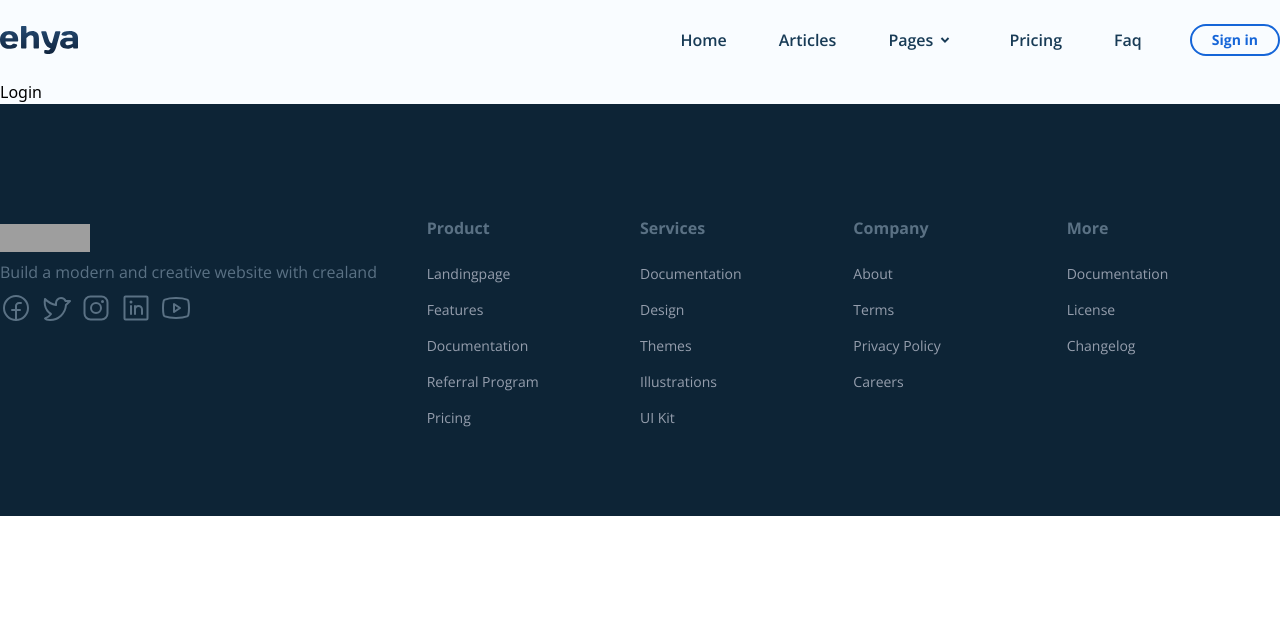
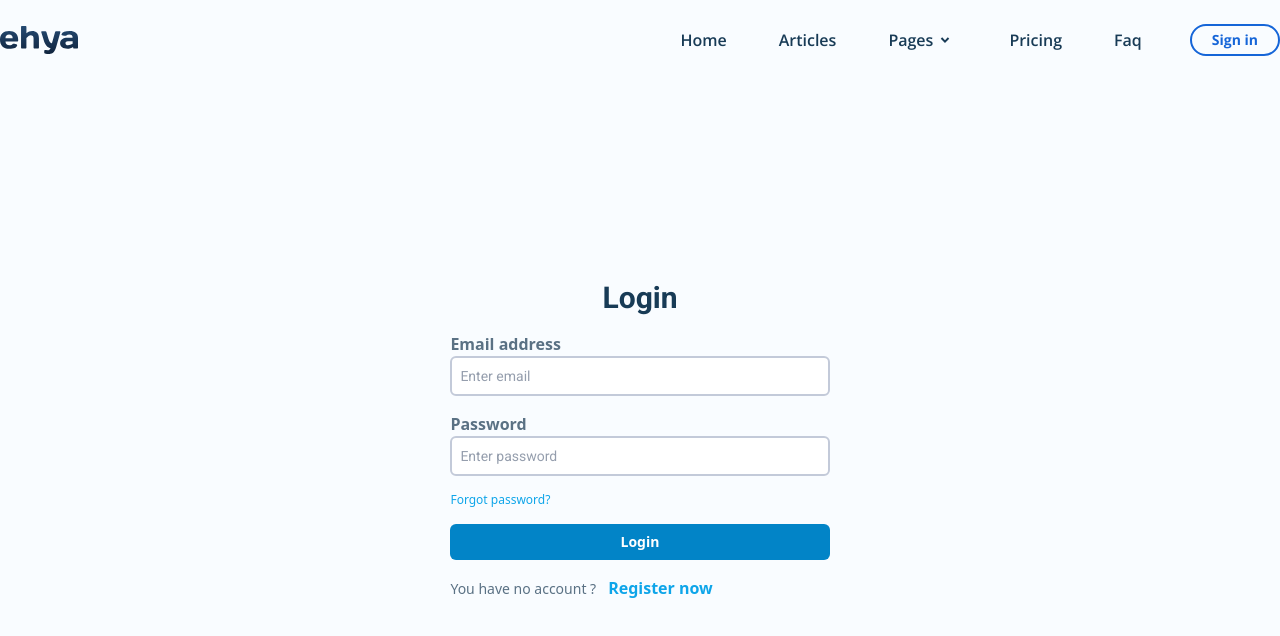
Before and after one commit to satya-ranjon/blog_application, a React (Vite) app: page /login in a window 1280 px wide. Shown: the top 636 px of the page. Built offline with nearby package versions, Linux system fonts and the light colour scheme; grey boxes are pictures that could not be loaded.

Commit message:
add login and register form

```diff
--- /dev/null
+++ b/src/components/form/Form.jsx
@@ -0,0 +1,33 @@
+import InputField from "./InputField";
+import { Link, useLocation } from "react-router-dom";
+
+const Form = () => {
+  const { pathname } = useLocation();
+  const isLoginFm = pathname === "/login";
+
+  return (
+    <div className=" w-full sm:w-[50%]  lg:w-[40%] xl:w-[30%]">
+      <form>
+        {!isLoginFm && <InputField label="Name" placeholder="Enter name" />}
+        <InputField label="Email address" placeholder="Enter email" />
+        <InputField label="Password" placeholder="Enter password" />
+        <Link to="/" className=" font-normal text-xs text-sky-500 my-4 block">
+          Forgot password?
+        </Link>
+        <button className=" font-bold text-sm w-full p-2 bg-sky-600 text-white my-4 rounded-md block">
+          {isLoginFm ? "Login" : "Register"}
+        </button>
+      </form>
+      <p className=" text-sm text-dark-light ">
+        You have {isLoginFm ? " no " : " an "} account ?
+        <Link
+          to={isLoginFm ? "/sign-up" : "/login"}
+          className=" text-sky-500 font-semibold  text-base pl-3">
+          {isLoginFm ? "Register now" : "  Login now"}
+        </Link>
+      </p>
+    </div>
+  );
+};
+
+export default Form;
--- /dev/null
+++ b/src/components/form/InputField.jsx
@@ -0,0 +1,17 @@
+const InputField = ({ type = "text", label, ...argument }) => {
+  return (
+    <div className=" my-4">
+      <label htmlFor={label} className="text-[#5A7184] text-base	 font-semibold">
+        {label}
+      </label>
+      <input
+        type={type}
+        id={label}
+        {...argument}
+        className="w-full p-2 rounded-md text-sm placeholder:text-[#959EAD] text-dark-soft outline-none border-2 font-normal font-roboto border-[#C3CAD9]"
+      />
+    </div>
+  );
+};
+
+export default InputField;
--- a/src/pages/Registration/Login.jsx
+++ b/src/pages/Registration/Login.jsx
@@ -1,13 +1,18 @@
-import Modal from "../../components/Modal";
-import MainLayout from "../../layouts/MainLayout";
+import Form from "../../components/Form/Form";
+import Header from "../../components/Header";
 
-const Login = () => {
+const SignUp = () => {
   return (
-    <MainLayout>
-      <h1 className="">Login</h1>
-      <Modal />
-    </MainLayout>
+    <>
+      <Header />
+      <div className="container mx-auto p-2  flex flex-col justify-center items-center h-[90vh] ">
+        <h1 className=" text-center text-dark-soft text-3xl font-bold font-roboto ">
+          Login
+        </h1>
+        <Form />
+      </div>
+    </>
   );
 };
 
-export default Login;
+export default SignUp;
--- a/src/pages/Registration/SignUp.jsx
+++ b/src/pages/Registration/SignUp.jsx
@@ -1,10 +1,17 @@
-import MainLayout from "../../layouts/MainLayout";
+import Form from "../../components/Form/Form";
+import Header from "../../components/Header";
 
 const SignUp = () => {
   return (
-    <MainLayout>
-      <h1>Sign Up</h1>
-    </MainLayout>
+    <>
+      <Header />
+      <div className="container mx-auto p-2  flex flex-col justify-center items-center h-[90vh] ">
+        <h1 className=" text-center text-dark-soft text-3xl font-bold font-roboto ">
+          Sign Up
+        </h1>
+        <Form />
+      </div>
+    </>
   );
 };
 
```
